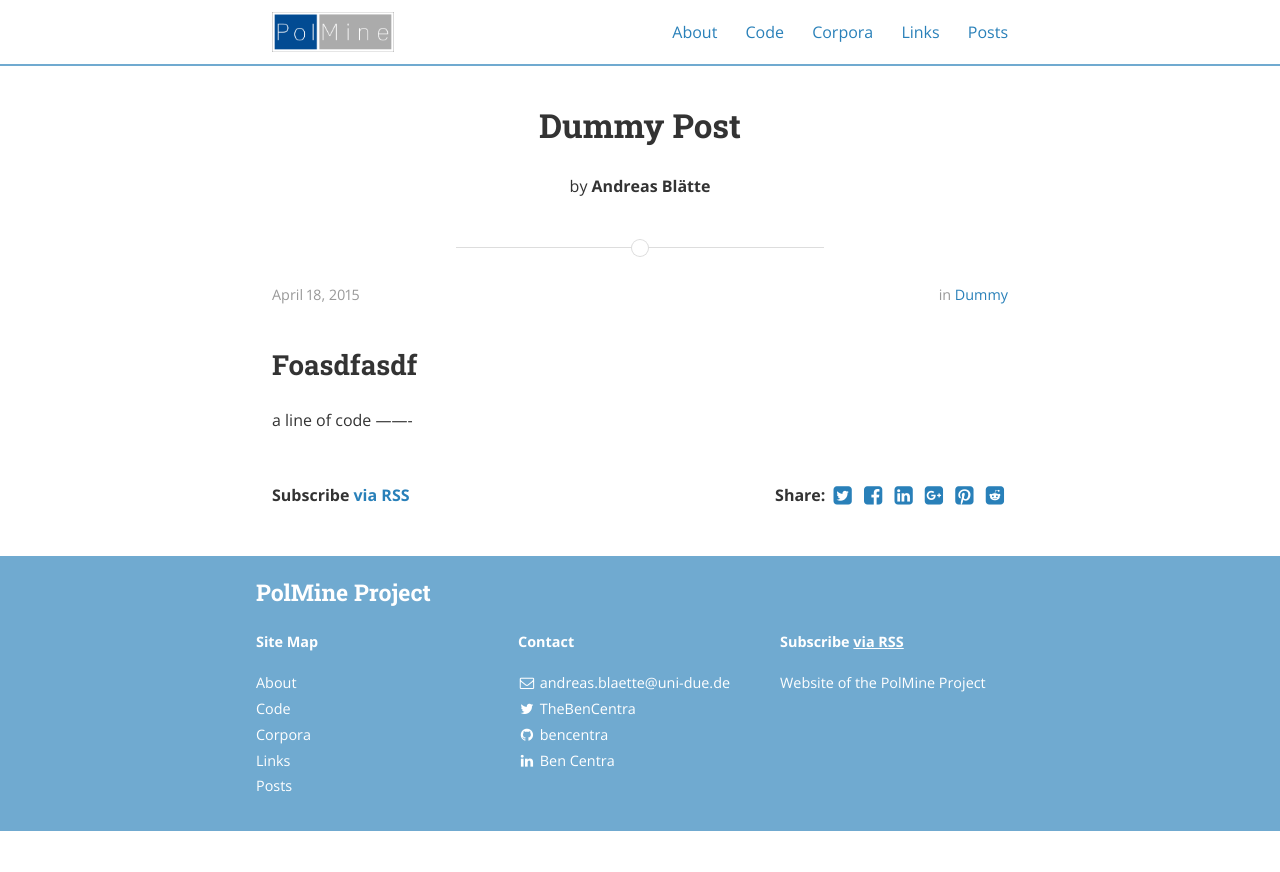
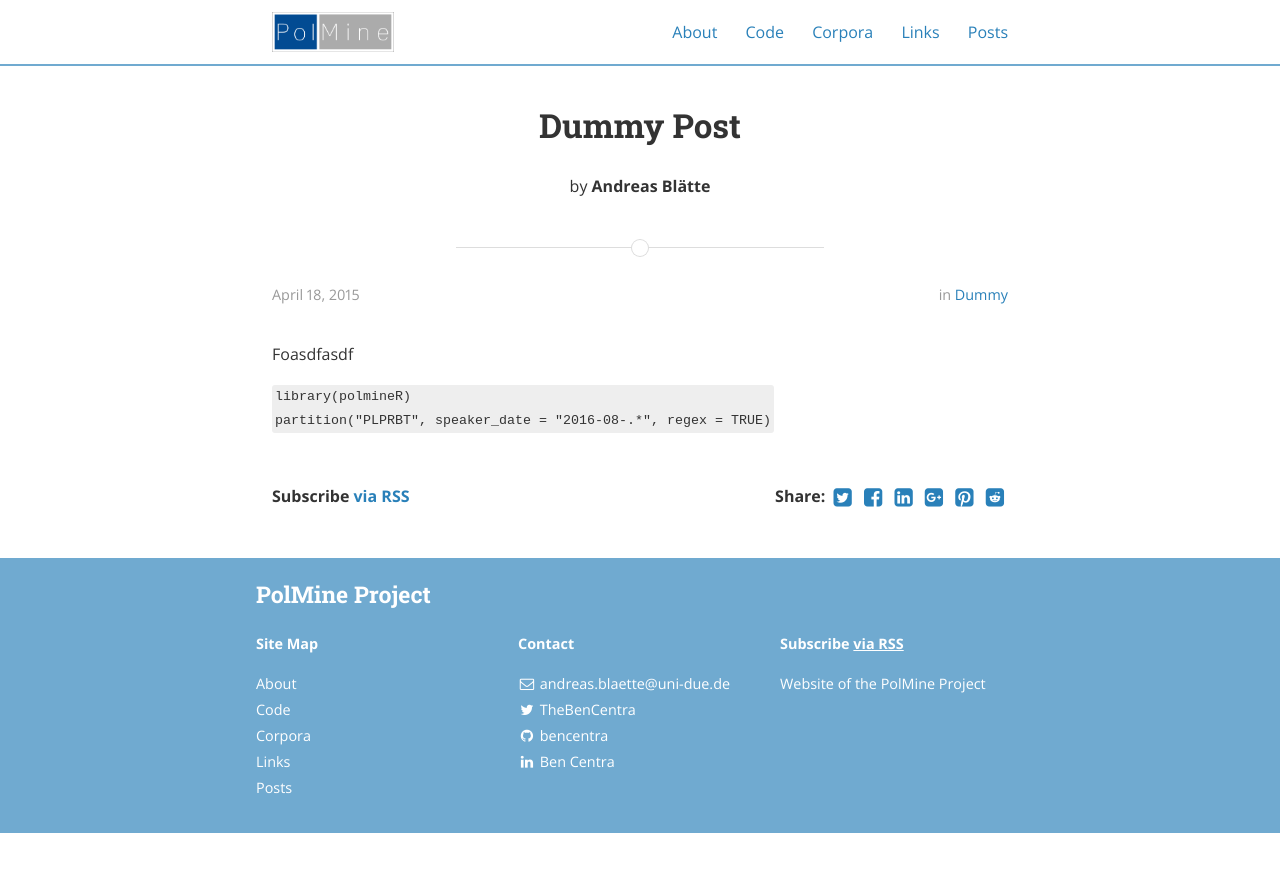
Before and after one commit to ablaette/PolMine.github.io, a Jekyll site: the page built from _posts/2016-10-18-new.md, in a window 1280 px wide. Shown: the top 872 px of the page. Built offline with Jekyll 4.4.1, drawn with Linux system fonts in a browser that asks for light colours; nearby versions of some CDN libraries; a style sheet for code colours, icons or effects is not loaded.

Commit message:
Update 2016-10-18-new.md

```diff
--- a/_posts/2016-10-18-new.md
+++ b/_posts/2016-10-18-new.md
@@ -7,6 +7,7 @@ categories: Dummy
 ---
 
 Foasdfasdf
-------
-a line of code
--------
+~~~~
+library(polmineR)
+partition("PLPRBT", speaker_date = "2016-08-.*", regex = TRUE)
+~~~~~
```
